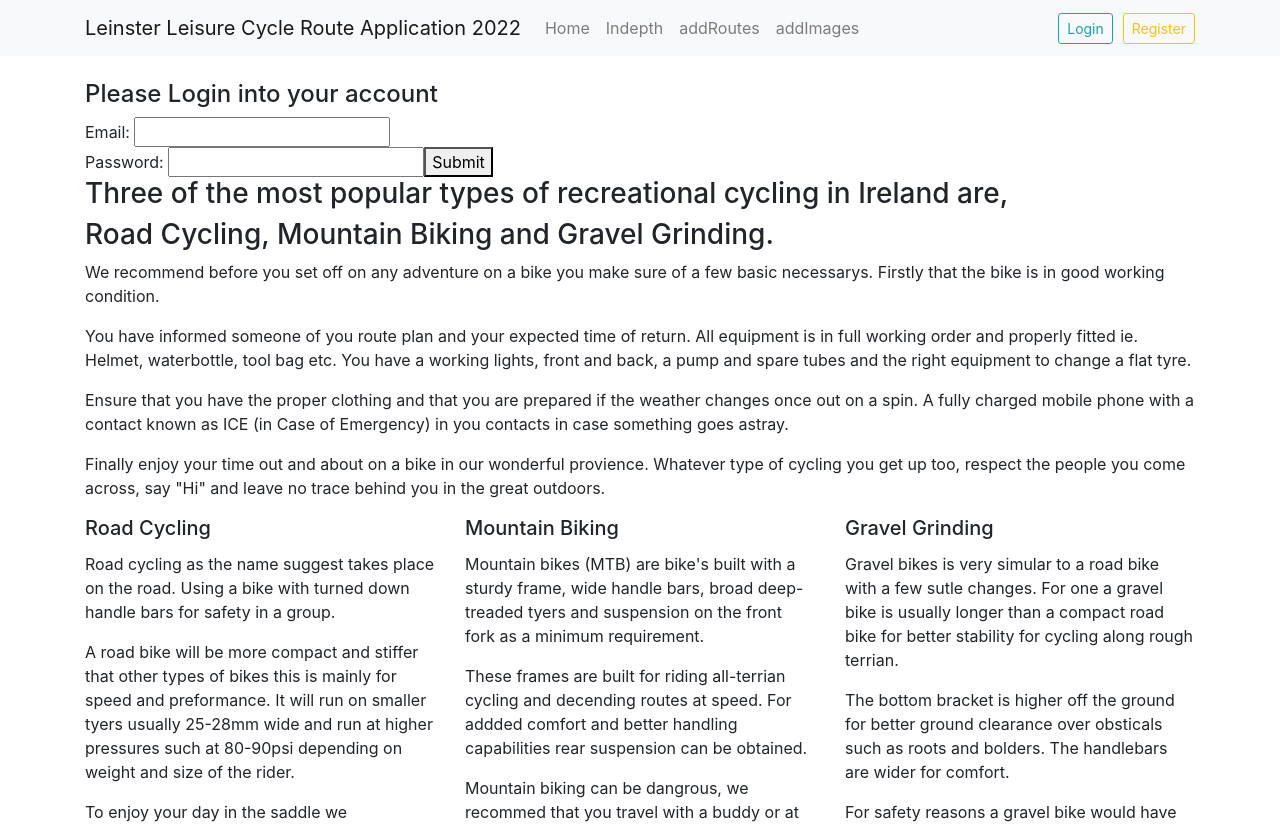
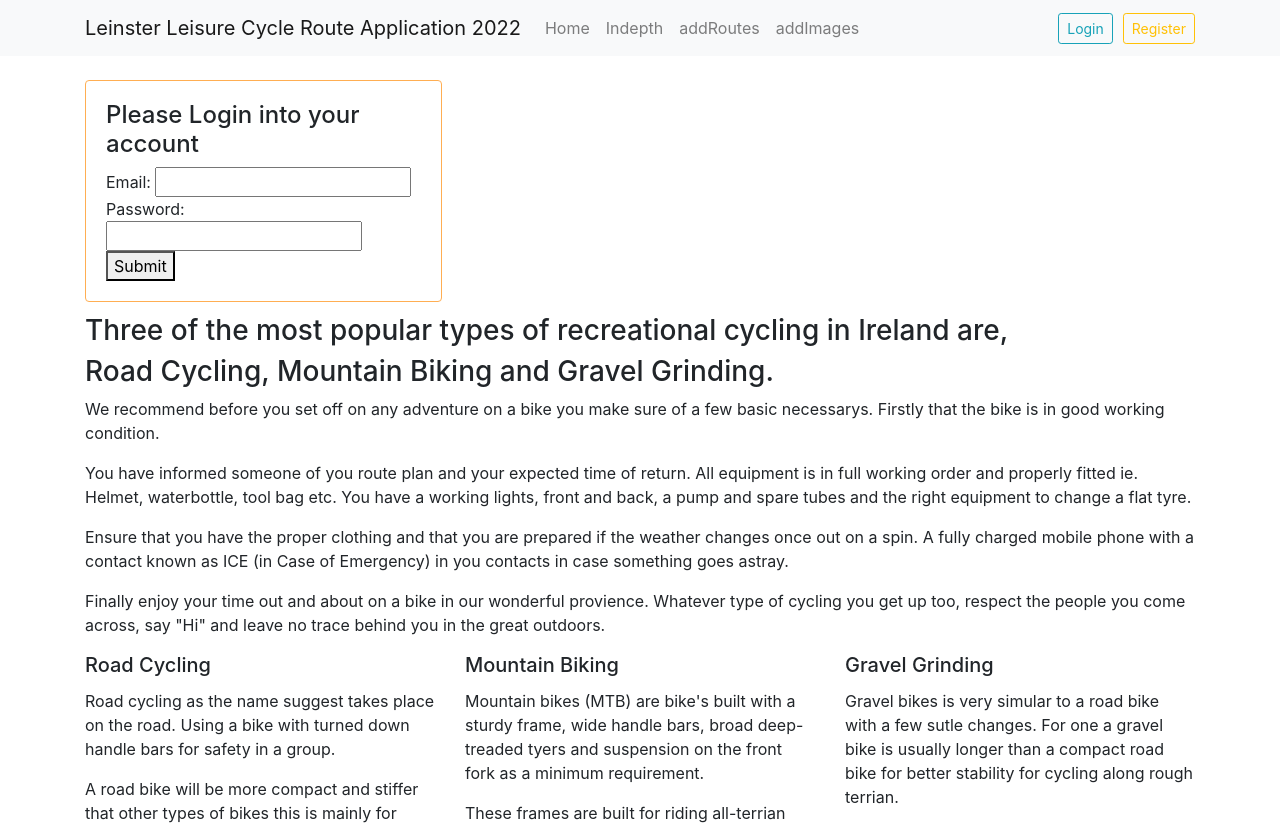
Before and after one commit to Derek-n00192978/vue_cycle_route, a Vue app: page /info in a window 1280 px wide. Shown: the top 825 px of the page. Built offline with nearby package versions, Linux system fonts and the light colour scheme; no server answers.

Commit message:
code tidyied up

```diff
--- a/src/components/MyNavBar.vue
+++ b/src/components/MyNavBar.vue
@@ -52,12 +52,8 @@ export default {
   }
 };
 </script>
-
-
 <style>
 .btn-outline-info {
   margin-right: 10px;
-
 }
-
 </style>
--- a/src/pages/Home.vue
+++ b/src/pages/Home.vue
@@ -1,11 +1,14 @@
 <template>
   <b-col>
-    <div v-if="!loggedIn">
-      <h4>Please Login into your account</h4>
-        Email: <input type="email" v-model="form1.email" /><br>
-        Password: <input type="password" v-model="form1.password" />
-      <button @click="login()">Submit</button>
-
+    <div v-if="!loggedIn" class="col-md-12">
+      <b-card-group columns>
+        <b-card class="Login">
+          <h4>Please Login into your account</h4>
+              Email: <input type="email" v-model="form1.email" /><br>
+              Password: <input type="password" v-model="form1.password" />
+          <button @click="login()">Submit</button>
+        </b-card>
+      </b-card-group>
     </div>
     <h4 v-else>
       Here are some routes for you to select from, color-coded to a bike type.
@@ -18,8 +21,6 @@
       <span class="Road"><router-link :to="{ name:'bike', params: { type: 'Road' }}">Road Routes</router-link></span>
     </div>
     <br>
-
-
         <b-card-group columns >
             <b-card
                 v-for="route in routes"
@@ -29,31 +30,23 @@
                <iframe :src="ihttpURL + route.image_http" width="300" height="225" style="border:0;" allowfullscreen="" loading="lazy"></iframe>
                 <b-card-body >
                   <router-link :to="{ name:'/routes', params: { id: route._id}}">
-
-                 <p><strong> {{ route.title }} </strong></p>
-
+                    <p><strong> {{ route.title }} </strong></p>
                   </router-link>
                 <p><strong>Bike Required:</strong> {{ route.bike }}</p>
                 <p><strong>Distance:</strong> {{ route.distance }}</p>
                 <p><strong>Description:</strong> {{ route.description }}</p>
                 </b-card-body>
-
             </b-card>
       </b-card-group>
-
   </b-col>
  </template>
-
-
 <script>
 import axios from '@/config'
 
 
 export default {
   name: "home",
-
   components: {},
-
   props:{
     loggedIn: Boolean
   },
@@ -102,11 +95,9 @@ export default {
           })
           .catch(error => console.log(error))
       }
-
   }
 };
 </script>
-
 <style>
 .card {
     border-width: .5rem;
@@ -126,21 +117,19 @@ export default {
   border-color: rgb(33, 112, 14);
   color:  rgb(33, 112, 14);
 }
-
+.Login {
+  border-color: rgb(255, 174, 82);
+}
 span {
   border: solid 1px red;
   margin: 0px 10px 50px 0px;
   padding: 10px 20px;
   border-radius: 5px;
 }
-
 a {
    color: inherit;
 }
 a:hover{
   color: inherit;
 }
-
-
-
 </style>
--- a/src/pages/routes/Bike.vue
+++ b/src/pages/routes/Bike.vue
@@ -1,20 +1,20 @@
 <template>
   <b-col>
     <div v-if="!loggedIn">
+        <b-card-group columns>
+          <b-card class="Login">
             <h4>Please Login into your account</h4>
               Email: <input type="email" v-model="form1.email" /><br>
               Password: <input type="password" v-model="form1.password" />
             <button @click="login()">Submit</button>
-
+          </b-card>
+        </b-card-group>
     </div>
     <h4 v-else>
       Here are some routes for a {{$route.params.type}} bike.
     </h4>
-
     <br>
     <p class="btn btn-outline-warning" @click="cancel()">Back</p>
-
-
         <b-card-group columns>
           <b-card
             v-for="route in routes"
@@ -29,14 +29,10 @@
                 <p><strong>Starting point:</strong> {{ route.latlon }}</p>
                 <p><strong>Description:</strong> {{ route.description }}</p>
                 <a :href='route.map_http' target="_blank">Link to Route Map</a>
-
-
           </b-card>
       </b-card-group>
   </b-col>
  </template>
-
-
 <script>
 import axios from '@/config'
 export default {
@@ -89,14 +85,13 @@ export default {
               this.routes = response.data
           })
           .catch(error => console.log(error))
-      },cancel() {
+      },
+      cancel() {
             this.$router.go(-1)
         }
-
   }
 };
 </script>
-
 <style>
 .card {
   border-width: .5rem;
@@ -105,14 +100,14 @@ export default {
 .Road {
   border-color: rgb(53, 49, 49);
 }
-
 .Gravel {
   border-color: rgb(70, 155, 155);
 }
-
 .Mountain {
   border-color: rgb(33, 112, 14);
   color:  rgb(33, 112, 14);
 }
-
+.Login {
+  border-color: rgb(255, 174, 82);
+}
 </style>
--- a/src/pages/routes/Image.vue
+++ b/src/pages/routes/Image.vue
@@ -1,11 +1,15 @@
 <template>
     <b-col>
+
         <div v-if="!loggedIn">
-      <h4>Please Login into your account</h4>
-        Email: <input type="email" v-model="form1.email" /><br>
-        Password: <input type="password" v-model="form1.password" />
-      <button @click="login()">Submit</button>
-
+          <b-card-group columns>
+            <b-card class="Login">
+              <h4>Please Login into your account</h4>
+                  Email: <input type="email" v-model="form1.email" /><br>
+                  Password: <input type="password" v-model="form1.password" />
+              <button @click="login()">Submit</button>
+            </b-card>
+          </b-card-group>
     </div>
     <p v-else> Welcome to the Image uploader page. For this application we are going to upload our images to Cloudinary and call them back as a URL to to the web application to save upload time and sever time. This by right should be done before adding a route to the database.</p>
     <div class="row">
@@ -57,5 +61,7 @@ export default {
 }
 </script>
 <style>
-
+.Login {
+  border-color: rgb(255, 174, 82);
+}
 </style>
--- a/src/pages/routes/Indepth.vue
+++ b/src/pages/routes/Indepth.vue
@@ -1,10 +1,14 @@
 <template>
   <div class="container">
     <div v-if="!loggedIn">
-      <h4>Please Login into your account</h4>
-        Email: <input type="email" v-model="form1.email" /><br>
-        Password: <input type="password" v-model="form1.password" />
-      <button @click="login()">Submit</button>
+      <b-card-group columns>
+        <b-card class="Login">
+          <h4>Please Login into your account</h4>
+              Email: <input type="email" v-model="form1.email" /><br>
+              Password: <input type="password" v-model="form1.password" />
+          <button @click="login()">Submit</button>
+        </b-card>
+      </b-card-group>
     </div>
     <h4 v-else></h4>
       <h3 class="bold">Three of the most popular types of recreational cycling in Ireland are,</h3>
@@ -130,8 +134,7 @@ components:{
   border-color: rgb(33, 112, 14);
   color:  rgb(33, 112, 14);
 }
-
-
-
-
+.Login {
+  border-color: rgb(255, 174, 82);
+}
 </style>
--- a/src/pages/routes/Routes.vue
+++ b/src/pages/routes/Routes.vue
@@ -1,19 +1,21 @@
 <template>
   <b-col>
     <div v-if="!loggedIn">
-      <h4>Please Login into your account</h4>
-        Email: <input type="email" v-model="form1.email" /><br>
-        Password: <input type="password" v-model="form1.password" />
-      <button @click="login()">Submit</button>
+      <b-card-group columns>
+        <b-card class="Login">
+          <h4>Please Login into your account</h4>
+              Email: <input type="email" v-model="form1.email" /><br>
+              Password: <input type="password" v-model="form1.password" />
+          <button @click="login()">Submit</button>
+        </b-card>
+      </b-card-group>
     </div>
     <h4 v-else>
       Here is the route to {{ route.title }}.</h4>
       <p class="btn btn-outline-warning" @click="cancel()">Back to previous {{$route.params.type}}</p>
        <div class="row">
-
         <div class="col-md-6">
             <b-card :class="route.bike">
-
                 <p><strong>Title:</strong>
                     {{ route.title }}
                 </p>
@@ -54,7 +56,6 @@
           </div>
         </div>
        </div>
-
     </b-col>
  </template>
 
@@ -142,5 +143,8 @@ export default {
 .Mountain {
   border-color: rgb(37, 248, 37);
 }
+.Login {
+  border-color: rgb(255, 174, 82);
+}
 
 </style>
--- a/src/pages/routes/addRoutes.vue
+++ b/src/pages/routes/addRoutes.vue
@@ -1,10 +1,14 @@
 <template>
     <div class="container">
         <div v-if="!loggedIn">
+              <b-card-group columns>
+                 <b-card class="Login">
                     <h4>Please Login into your account</h4>
                         Email: <input type="email" v-model="form1.email" /><br>
                         Password: <input type="password" v-model="form1.password" />
                     <button @click="login()">Submit</button>
+                 </b-card>
+              </b-card-group>
         </div>
         <p class="text-center" v-else>Add a Route to the Leinster Leisure Cycle Route Application by filling out the form below</p>
         <p class="text-center">Please Note: To add an image to your route please visit the addImage page before adding a route.</p>
@@ -71,7 +75,6 @@
                             <div class="clearfix">
                                 <button type="submit" class="signupbtn btn-block m-auto float-right" @click="addRoute()"><router-link :to="{name:'home'} ">AddRoute</router-link></button>
                             <button type="button" class="cancelbtn btn-warning btn-block m-auto"><router-link :to="{name:'landing'} ">Cancel</router-link></button>
-
                         </div>
                     </div>
                 </form>
@@ -79,14 +82,11 @@
         </div>
     </div>
 </template>
-
 <script>
 import axios from '@/config'
 export default {
   name: "addRouteForm",
-  components:{
-
-  },
+  components:{},
   props:{
     loggedIn: Boolean
   },
@@ -106,7 +106,6 @@ export default {
               duration: "",
               elevation: "",
               image_http: "",
-
               map_title: "",
               map_iframe: "",
               map_http: "",
@@ -163,14 +162,12 @@ export default {
               duration: this.form3.duration,
               elevation: this.form3.elevation,
               image_http: this.form3.image_http,
-
               map_title: this.form3.map_title,
               map_iframe: this.form3.map_iframe,
               map_http: this.form3.map_http,
               pit_stop: this.form3.pit_stop,
               latlon: this.form3.latlon,
               descriptionLong: this.form3.descriptionLong
-
           })
           .then(response => {
               console.log(response.data)})
@@ -183,7 +180,8 @@ export default {
   }
 };
 </script>
-
 <style>
-
+.Login {
+  border-color: rgb(255, 174, 82);
+}
 </style>
```
Lines whose indentation alone changed are shown as unchanged.
